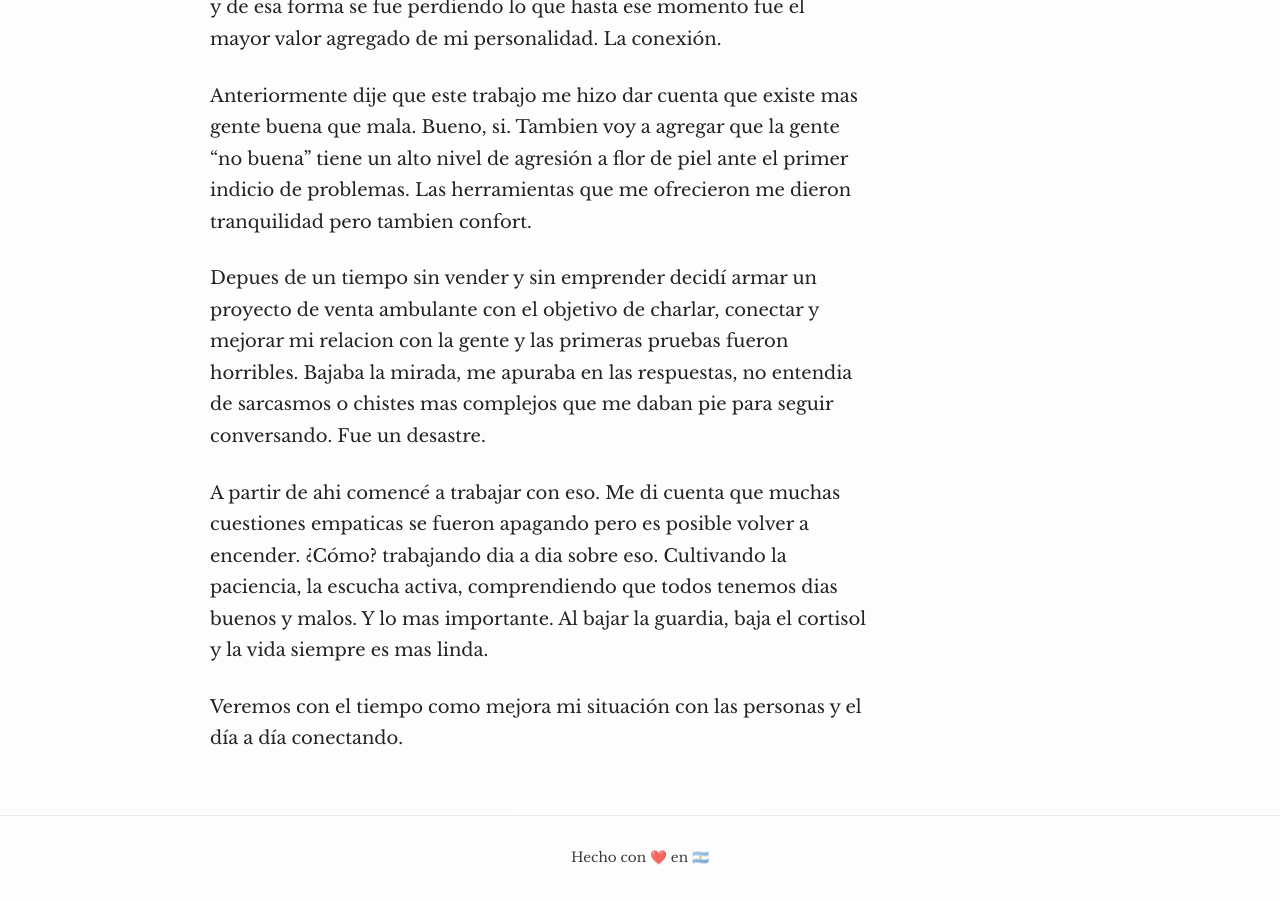
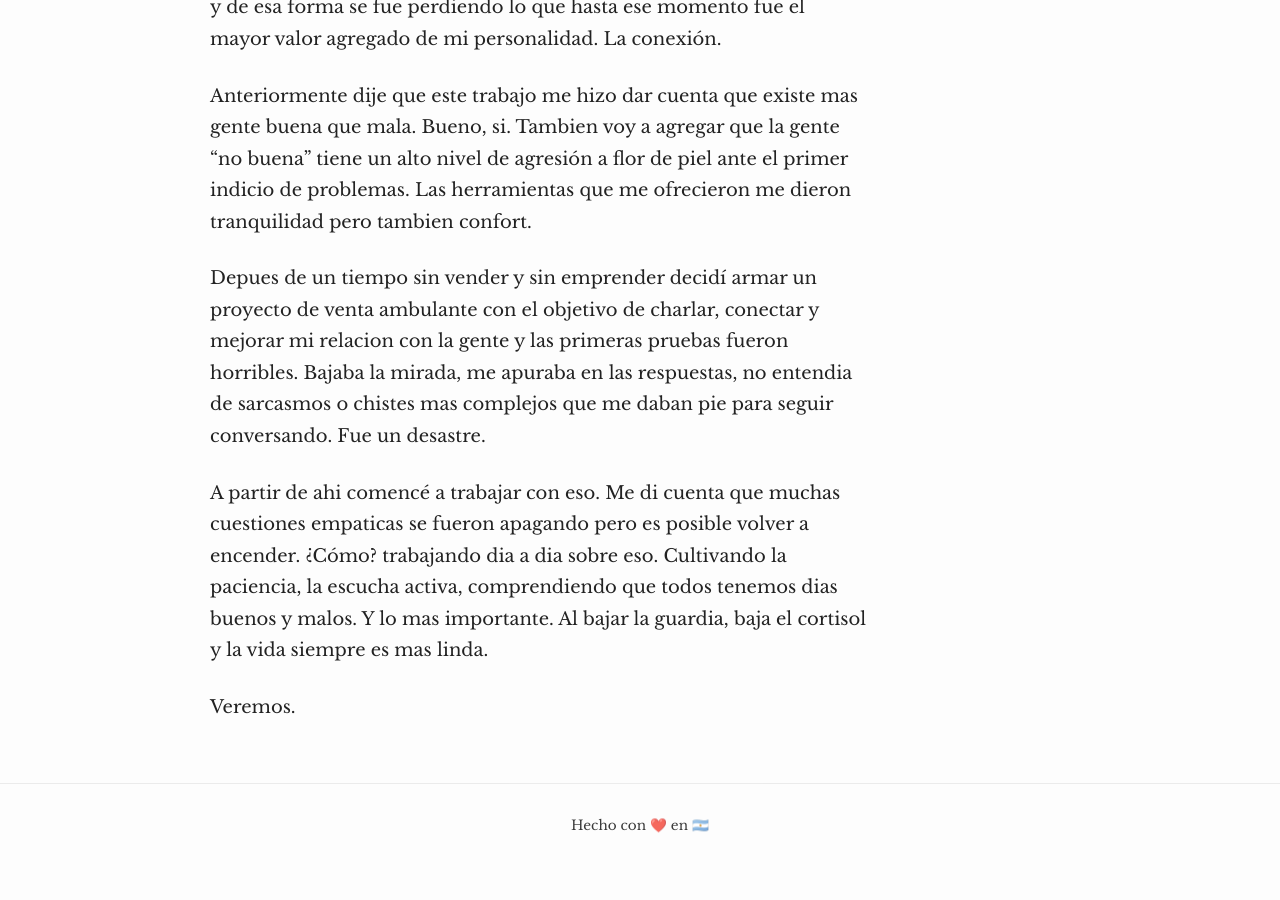
Before and after one commit to gsplay/blog, a Jekyll site: the page built from _posts/2026-01-15-homo-commodus-inconexum.markdown, in a window 1280 px wide and 900 px high, scrolled down 1341 px. Built offline with Jekyll 4.4.1, drawn with Linux system fonts in a browser that asks for light colours; after the commit the page ends 2209 px from its top, so only the background shows below that.

Commit message:
correcciones de texto

```diff
--- a/_posts/2026-01-15-homo-commodus-inconexum.markdown
+++ b/_posts/2026-01-15-homo-commodus-inconexum.markdown
@@ -19,4 +19,4 @@ Depues de un tiempo sin vender y sin emprender decidí armar un proyecto de vent
 
 A partir de ahi comencé a trabajar con eso. Me di cuenta que muchas cuestiones empaticas se fueron apagando pero es posible volver a encender. ¿Cómo? trabajando dia a dia sobre eso. Cultivando la paciencia, la escucha activa, comprendiendo que todos tenemos dias buenos y malos. Y lo mas importante. Al bajar la guardia, baja el cortisol y la vida siempre es mas linda.
 
-Veremos con el tiempo como mejora mi situación con las personas y el día a día conectando.
+Veremos.
```
